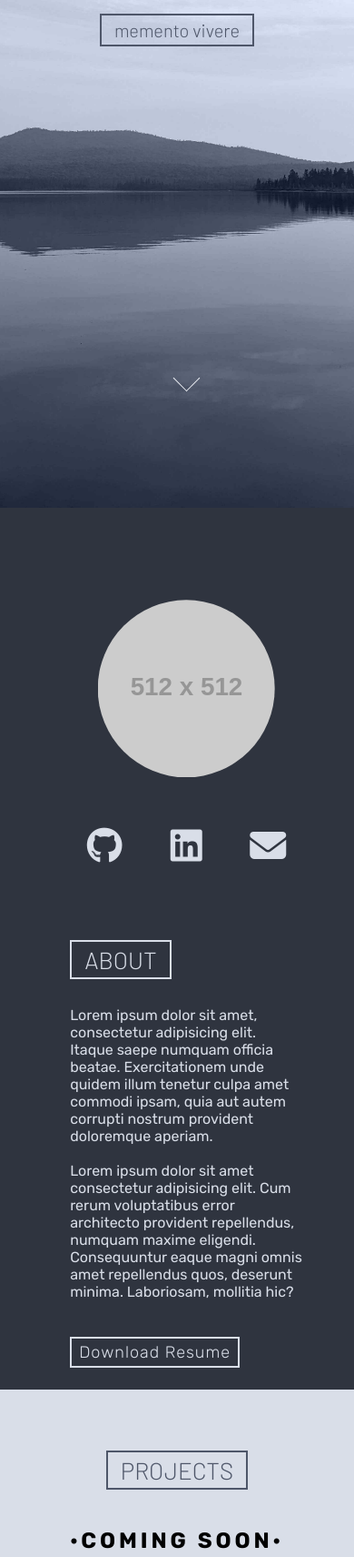
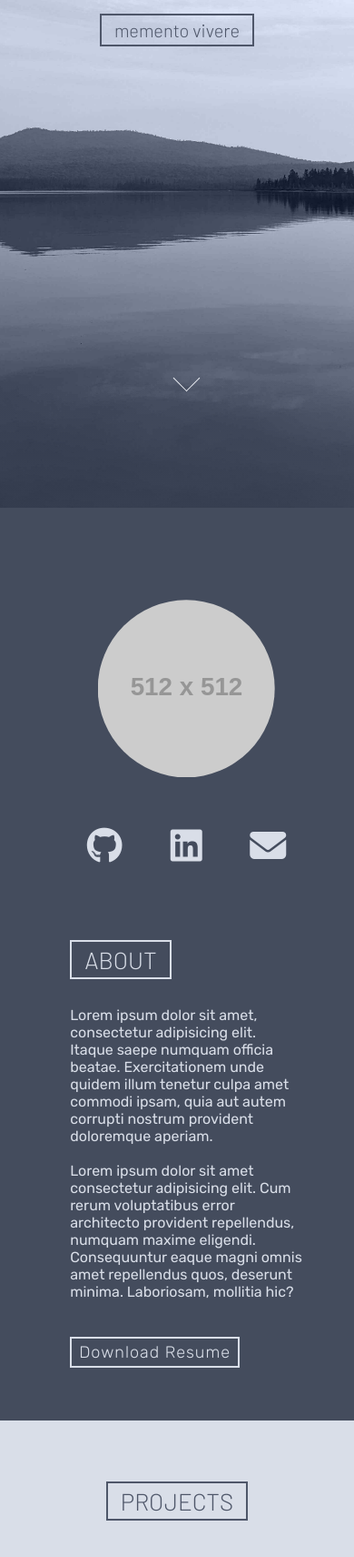
Before and after one commit to barnaste/barnaste.github.io, a plain HTML site: page index.html in a window 390 px wide. Shown: the part 286-1997 px from the top of the page at 91% size. Drawn offline with Linux system fonts and the light colour scheme; placeholder pictures from the web are drawn by us.

Commit message:
fixed alignments in about section

```diff
--- a/css/style.css
+++ b/css/style.css
@@ -62,6 +62,13 @@ a {
     border: 2px solid #4e5669;
     z-index: 1;
 }
+#home .fade {
+    position: absolute;
+    height: 100%;
+    width: 100%;
+    background: linear-gradient(180deg, transparent 0%, transparent 70%, #444c5d 100%);
+    z-index: 2;
+}
 #home .circle {
     width: max(9vw, 60px);
     height: max(9vw, 60px);
@@ -98,7 +105,7 @@ a {
 
 /*ABOUT*/
 #about {
-    background-color: #2f343f;
+    background-color: #444c5d;
     padding: 8vh 0 2vh 0;
 }
 #about .row {
@@ -158,7 +165,7 @@ a {
     min-width: 256px;
     max-width: 750px;
     margin-top: 4vh;
-    margin-bottom: auto;
+    margin-bottom: 10vh;
     flex-grow: 1;
 }
 #about h1 {
@@ -192,17 +199,18 @@ a {
 /* reduce the row margins on mobile devices*/
 @media (max-width: 900px) {
     #about {
-        padding: 8vh 0;
+        padding: 8vh 0 12vh 0;
     }
     #about .row {
         flex-direction: column;
         gap: 0;
     }
+    #about .row .text {
+        margin-bottom: auto;
+    }
     #about .roundimg {
         max-width: 50vw;
     }
-
-
 }
 
 /*PROJECTS*/
--- a/index.html
+++ b/index.html
@@ -33,6 +33,7 @@
                 <h1>Stefan Barna</h1>
                 <p>memento vivere</p>
             </div>
+            <div class="fade"></div>
             <div class="circle"></div>
             <a href="#about"><span></span></a>
         </section>
```
